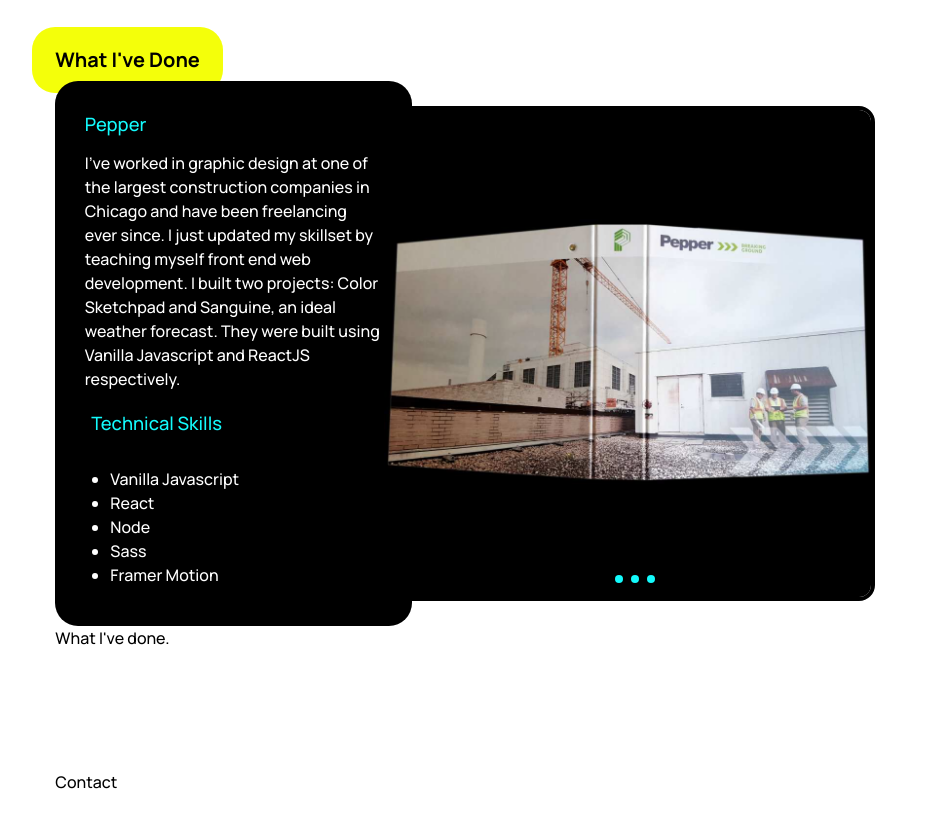
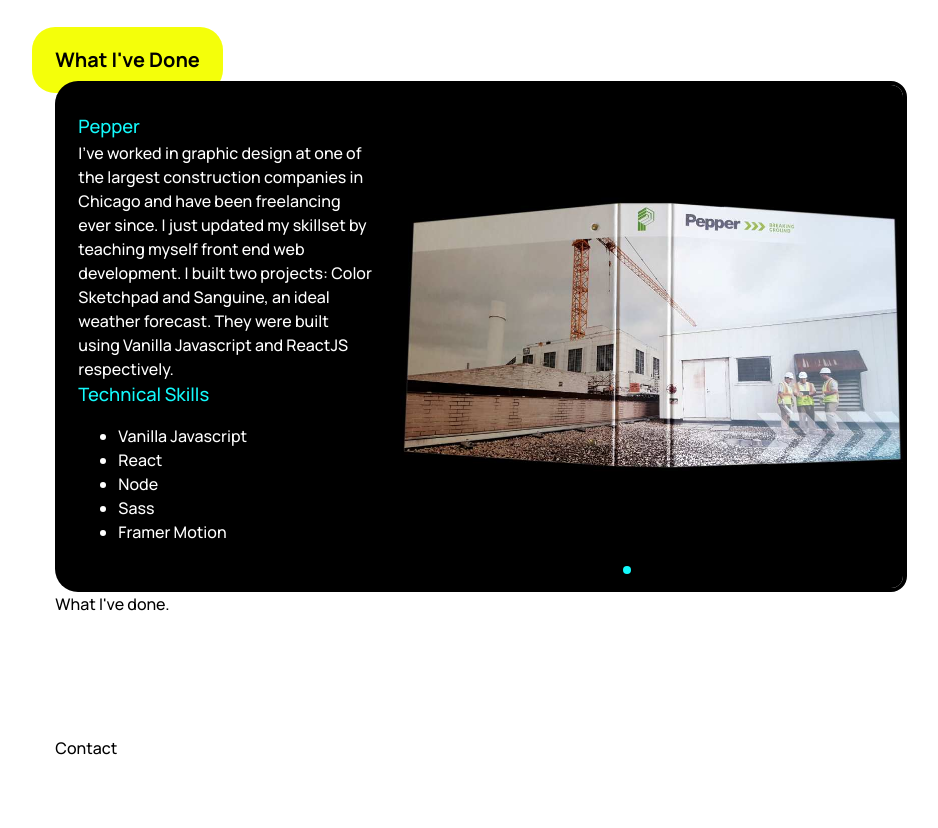
Before and after one commit to tonymichael00/shooz, a React (Create React App) app: page / in a window 1280 px wide. Shown: the part 1620-2448 px from the top of the page, without its empty margins (159-1097 px from the left). Built offline with nearby package versions, Linux system fonts and the light colour scheme.

Commit message:
made overlapping project

```diff
--- a/src/App.scss
+++ b/src/App.scss
@@ -245,8 +245,8 @@
 #root {
   //VARIABLES
   //SWIPER COLOR CHANGES
-  --swiper-theme-color: black;
-  --swiper-pagination-bullet-inactive-color: #13fafc;
+  --swiper-theme-color: #13fafc;
+  --swiper-pagination-bullet-inactive-color: black;
   --swiper-pagination-bullet-inactive-opacity: 1;
   // --swiper-scrollbar-drag-bg-color: rgba(19, 250, 252, 0.5);
   // --swiper-scrollbar-bg-color: rgba(19, 250, 252, 0.1);
--- a/src/Components/AboutExp/AboutExp.js
+++ b/src/Components/AboutExp/AboutExp.js
@@ -147,9 +147,7 @@
               <h2>Freelance</h2>
             </button>
           </div>
-          <div className="blurb-txt">
-            {workType === 'pepper' ? pepperWork : freelanceWork}
-          </div>
+          <div>{workType === 'pepper' ? pepperWork : freelanceWork}</div>
         </motion.div>
       </motion.div>
     </motion.div>
--- a/src/Components/Projects/Projects.js
+++ b/src/Components/Projects/Projects.js
@@ -31,11 +31,7 @@
         whileInView="visible"
         viewport={{ once: true, amount: 0.4 }}
       >
-        <motion.div
-          id="pepper-blurb"
-          className="blurb"
-          variants={itemSideMoveRight}
-        >
+        <div className="project-blurb-txt">
           <h3>Pepper</h3>
           <p>
             I’ve worked in graphic design at one of the largest construction
@@ -55,7 +51,12 @@
             <li>Sass</li>
             <li>Framer Motion</li>
           </ul>
-        </motion.div>
+        </div>
+        <div
+          id="pepper-blurb"
+          className="blurb"
+          // variants={itemSideMoveRight}
+        ></div>
         <div className="carousel-cont">
           <Carousel />
         </div>
--- a/src/Components/Projects/Projects.scss
+++ b/src/Components/Projects/Projects.scss
@@ -22,34 +22,47 @@
 #pepper-blurb-cont {
   position: relative;
   width: $middle-column-width;
-  // display: grid;
+  display: grid;
   //fix 50% to non flex/%
-  // grid-template-columns: repeat(auto-fit, minmax($mobile-width, 1fr));
-  display: flex;
+  grid-template-columns: 40% 1fr 40%;
   align-items: center;
+  // display: flex;
+  // align-items: center;
 }
 
 .carousel-cont {
+  grid-column: 2/4;
+  grid-row: 1/2;
   position: relative;
-  left: -2rem;
-  // right: -2rem;
-  // width: calc(100% + 2rem);
-  // top: auto;
-  // bottom: auto;
-  // display: flex;
-  // flex-basis: min(50%, calc($mobile-width/2));
-  // justify-content: center;
-  // width: fit-content;
-  // height: fit-content;
+
+  height: fit-content;
   border-radius: 1rem;
   overflow: clip;
   //MAYBE CHANGE TO BLACK
   border: 0.3rem solid black;
-  // @include resp-clamp(
-  //   border-radius,
-  //   $body-corner-padding-perc,
-  //   $clamp-1,
-  //   $clamp-2,
-  //   $clamp-3
-  // );
 }
+
+#pepper-blurb {
+  grid-column: 1/3;
+  grid-row: 1/2;
+  width: 100%;
+  height: 100%;
+}
+
+.project-bkd {
+  position: absolute;
+}
+
+.project-blurb-txt {
+  position: relative;
+  grid-column: 1/2;
+  grid-row: 1/2;
+  color: white;
+  @include resp-clamp(
+    padding,
+    $body-corner-padding-perc,
+    $clamp-1,
+    $clamp-2,
+    $clamp-3
+  );
+}
```
